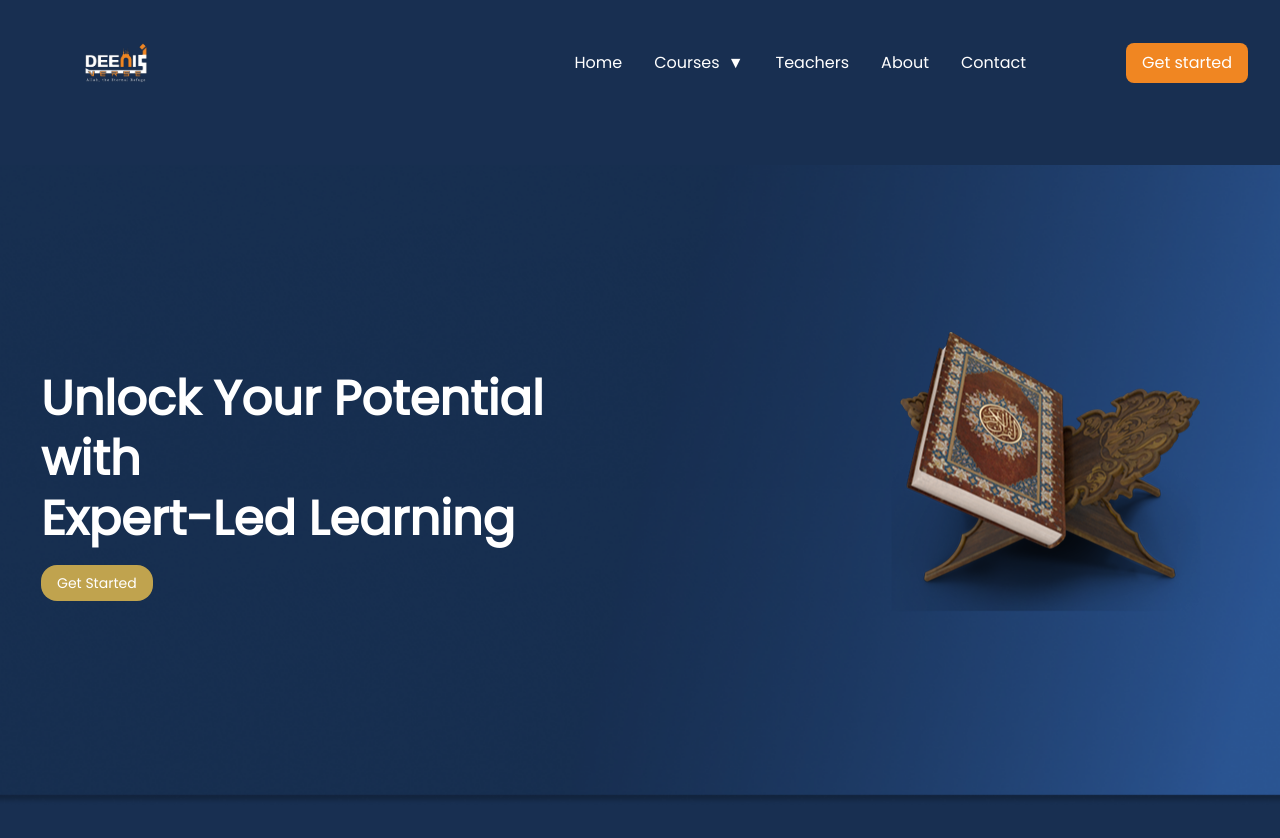
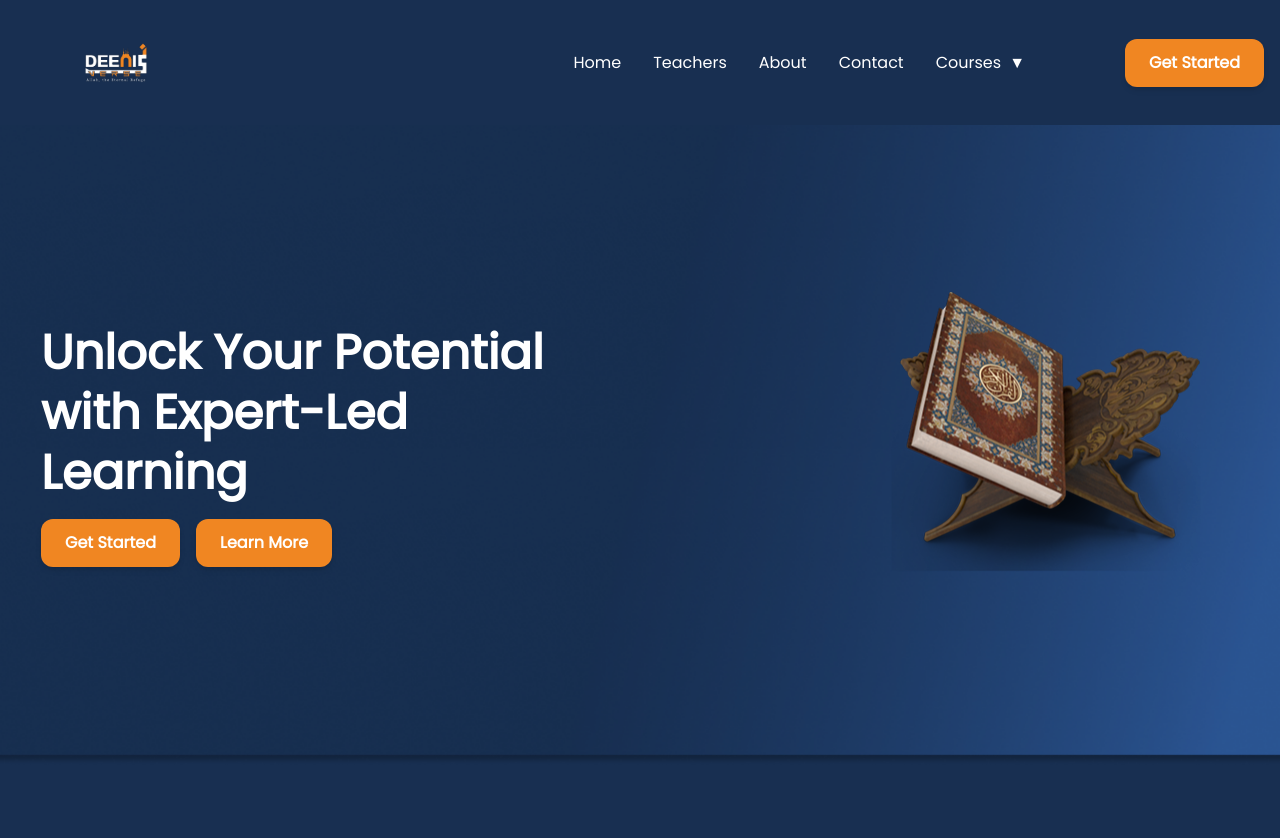
Before and after one commit to HibouDevv/deeniverse, a React (Vite) app: page / in a window 1280 px wide. Shown: the top 838 px of the page. After the commit the page ends 800 px from the top, so only its background shows below. Built offline with nearby package versions, Linux system fonts and the light colour scheme.

Commit message:
Framer motion added

```diff
--- a/package.json
+++ b/package.json
@@ -11,6 +11,7 @@
   },
   "dependencies": {
     "@tailwindcss/vite": "^4.1.11",
+    "framer-motion": "^12.23.6",
     "install": "^0.13.0",
     "npm": "^11.4.2",
     "react": "^19.1.0",
--- a/src/Components/Hero/Hero.jsx
+++ b/src/Components/Hero/Hero.jsx
@@ -1,9 +1,9 @@
 import React from 'react';
+import { motion } from 'framer-motion';
 import FullWidth from '../Layout/FullWidth.jsx';
 import Container from '../Layout/Container.jsx';
 import heroImage from '../../assets/images/hero-grad.png';
-import Button from '../UI/Button.jsx';
-import HeaderImage from "../../assets/images/head-image.png";
+import HeaderImage from '../../assets/images/head-image.png';
 
 const Hero = () => {
   return (
@@ -14,21 +14,51 @@ const Hero = () => {
       >
         <Container className="flex flex-col md:flex-row justify-center items-center gap-8 md:gap-[300px] min-h-[80vh]">
 
-          {/* Hero text */}
-          <div className='text-left flex flex-col items-start mb-8 md:mb-0 max-w-lg'>
-            <h1 className='text-white text-3xl sm:text-4xl md:text-5xl font-bold leading-tight mb-4'>
-              Unlock Your Potential with <br /> Expert-Led Learning
-            </h1>
+          {/* Text Section */}
+          <motion.div
+            initial={{ opacity: 0, x: -50 }}
+            animate={{ opacity: 1, x: 0 }}
+            transition={{ duration: 1 }}
+            className="text-left flex flex-col items-start mb-8 md:mb-0 max-w-lg"
+          >
+            <motion.h1
+              initial={{ opacity: 0, y: -20 }}
+              animate={{ opacity: 1, y: 0 }}
+              transition={{ delay: 0.2, duration: 0.8 }}
+              className="text-white text-3xl sm:text-4xl md:text-5xl font-bold leading-tight mb-4"
+            >
+              Unlock Your Potential with Expert-Led Learning
+            </motion.h1>
 
-            <Button className='bg-[#C0A34E] text-white cursor-pointer py-2 px-4 text-sm rounded-2xl'>
-              Get Started
-            </Button>
-          </div>
+            <div className="flex gap-4">
+              <motion.button
+                whileHover={{ scale: 1.05 }}
+                whileTap={{ scale: 0.95 }}
+                transition={{ type: 'spring', stiffness: 300 }}
+                className="bg-[#F08622] hover:bg-[#d97417] transition-colors duration-300 text-white font-semibold text-sm sm:text-base px-6 py-3 rounded-xl shadow-md hover:shadow-lg focus:outline-none focus:ring-2 focus:ring-[#F08622] focus:ring-offset-2"
+              >
+                Get Started
+              </motion.button>
+              <motion.button
+                whileHover={{ scale: 1.05 }}
+                whileTap={{ scale: 0.95 }}
+                transition={{ type: 'spring', stiffness: 300 }}
+                className="bg-[#F08622] hover:bg-[#d97417] transition-colors duration-300 text-white font-semibold text-sm sm:text-base px-6 py-3 rounded-xl shadow-md hover:shadow-lg focus:outline-none focus:ring-2 focus:ring-[#F08622] focus:ring-offset-2"
+              >
+                Learn More
+              </motion.button>
+            </div>
+          </motion.div>
 
-          {/* Header image */}
-          <div className="w-full md:w-auto max-w-xs sm:max-w-sm md:max-w-none">
+          {/* Image Section */}
+          <motion.div
+            initial={{ opacity: 0, x: 50 }}
+            animate={{ opacity: 1, x: 0 }}
+            transition={{ duration: 1 }}
+            className="w-full md:w-auto max-w-xs sm:max-w-sm md:max-w-none"
+          >
             <img src={HeaderImage} alt="Quran" className="w-full h-auto" />
-          </div>
+          </motion.div>
 
         </Container>
       </section>
--- a/src/Components/Layout/FullWidth.jsx
+++ b/src/Components/Layout/FullWidth.jsx
@@ -2,7 +2,7 @@ import React from 'react'
 
 const FullWidth = ({ children , className}) => {
   return (
-    <div className={`text-black py-10 w-full  ${className}`}>
+    <div className={`text-black  w-full  ${className}`}>
         {children}
     </div>
   )
--- a/src/Components/Navbar/Navbar.jsx
+++ b/src/Components/Navbar/Navbar.jsx
@@ -1,5 +1,6 @@
 import React, { useState } from "react";
-import logo from "../../assets/images/logo.svg"; // Adjust the path as necessary
+import { motion, AnimatePresence } from "framer-motion";
+import logo from "../../assets/images/logo.svg";
 import Container from "../Layout/Container";
 
 const Navbar = () => {
@@ -7,104 +8,115 @@ const Navbar = () => {
   const [sidebarOpen, setSidebarOpen] = useState(false);
   const [sidebarDropdownOpen, setSidebarDropdownOpen] = useState(false);
 
+  const navItemVariants = {
+    hidden: { opacity: 0, y: -10 },
+    visible: (i) => ({
+      opacity: 1,
+      y: 0,
+      transition: {
+        delay: i * 0.1,
+      },
+    }),
+  };
+
   return (
     <>
-    {/* Header start */}
       <Container>
+        <motion.header
+          initial={{ opacity: 0, y: -20 }}
+          animate={{ opacity: 1, y: 0 }}
+          transition={{ duration: 0.5 }}
+          className="text-white flex justify-between items-center"
+        >
+          <motion.img
+            src={logo}
+            alt="Quran Academy"
+            className="w-[200px] h-[125px]"
+            initial={{ opacity: 0, scale: 0.8 }}
+            animate={{ opacity: 1, scale: 1 }}
+            transition={{ delay: 0.2 }}
+          />
 
-   <header className="text-white flex justify-between items-center">
-        {/* Logo */}
-        <img src={logo} alt="Quran Academy" className="w-[200px] h-[125px]" />
-        {/* Navbar start */}
+          {/* Desktop Navigation */}
           <div className="flex justify-between items-center gap-[100px]">
-          <div className="flex items-center">
+            <nav className="hidden md:flex space-x-8 pl-[40px]">
+              {["Home", "Teachers", "About", "Contact"].map((item, index) => (
+                <motion.a
+                  key={item}
+                  href="#"
+                  className="hover:text-[#F08622]"
+                  custom={index}
+                  initial="hidden"
+                  animate="visible"
+                  variants={navItemVariants}
+                >
+                  {item}
+                </motion.a>
+              ))}
 
-          </div>
-          <nav className="hidden md:flex space-x-8 pl-[40px]">
-            <a href="#" className="hover:text-[#F08622]">
-              Home
-            </a>
-            {/* Drop down for courses */}
+              {/* Courses Dropdown */}
               <div
                 className="relative"
                 onMouseEnter={() => setDropdownOpen(true)}
                 onMouseLeave={() => setDropdownOpen(false)}
               >
-              <button
-                className="hover:text-[#F08622] flex items-center gap-1 focus:outline-none"
-                type="button"
-              >
+                <button className="hover:text-[#F08622] flex items-center gap-1 focus:outline-none">
                   Courses
                   <span className="ml-1">▼</span>
                 </button>
+                <AnimatePresence>
                   {dropdownOpen && (
-                <ul className="absolute left-0 mt-2 w-48 bg-white text-[#182F51] rounded shadow-lg z-10">
-                  <li>
+                    <motion.ul
+                      initial={{ opacity: 0, y: -10 }}
+                      animate={{ opacity: 1, y: 0 }}
+                      exit={{ opacity: 0, y: -10 }}
+                      transition={{ duration: 0.3 }}
+                      className="absolute left-0 mt-2 w-48 bg-white text-[#182F51] rounded shadow-lg z-10"
+                    >
+                      {["Quran Recitation", "Tajweed", "Islamic Studies", "Arabic Language"].map(
+                        (course) => (
+                          <li key={course}>
                             <a
                               href="#"
                               className="block px-4 py-2 hover:bg-[#F08622] hover:text-white transition"
                             >
-                      Quran Recitation
+                              {course}
                             </a>
                           </li>
-                  <li>
-                    <a
-                      href="#"
-                      className="block px-4 py-2 hover:bg-[#F08622] hover:text-white transition"
+                        )
+                      )}
+                    </motion.ul>
+                  )}
+                </AnimatePresence>
+              </div>
+            </nav>
+
+            <motion.button
+              whileHover={{ scale: 1.05 }}
+              whileTap={{ scale: 0.95 }}
+              transition={{ type: "spring", stiffness: 300 }}
+              className="bg-[#F08622] hover:bg-[#d97417] transition-colors duration-300 text-white font-semibold text-sm sm:text-base px-6 py-3 rounded-xl shadow-md hover:shadow-lg focus:outline-none focus:ring-2 focus:ring-[#F08622] focus:ring-offset-2"
             >
-                      Tajweed
-                    </a>
-                  </li>
-                  <li>
-                    <a
-                      href="#"
-                      className="block px-4 py-2 hover:bg-[#F08622] hover:text-white transition"
-                    >
-                      Islamic Studies
-                    </a>
-                  </li>
-                  <li>
-                    <a
-                      href="#"
-                      className="block px-4 py-2 hover:bg-[#F08622] hover:text-white transition"
-                    >
-                      Arabic Language
-                    </a>
-                  </li>
-                </ul>
-              )}
-            </div>
-            <a href="#" className="hover:text-[#F08622]">
-              Teachers
-            </a>
-            <a href="#" className="hover:text-[#F08622]">
-              About
-            </a>
-            <a href="#" className="hover:text-[#F08622]">
-              Contact
-            </a>
-          </nav>
-          <div className="flex items-center space-x-4">
-            <button className="bg-[#F08622] text-white font-medium px-4 py-2 rounded-lg cursor-pointer">
-              Get started
-            </button>
-            <button
-              className="md:hidden text-2xl"
-              onClick={() => setSidebarOpen(true)}
-            >
+              Get Started
+            </motion.button>
+
+            <button className="md:hidden text-2xl" onClick={() => setSidebarOpen(true)}>
               ☰
             </button>
           </div>
-        </div>
-      </header>
-
+        </motion.header>
       </Container>
 
-      {/* Sidebar for mobile */}
-      <div
-        className={`fixed top-0 left-0 h-full w-64 bg-white text-[#182F51] z-50 transform ${
-          sidebarOpen ? "translate-x-0" : "-translate-x-full"
-        } transition-transform duration-300 md:hidden`}
+      {/* Mobile Sidebar */}
+      <AnimatePresence>
+        {sidebarOpen && (
+          <>
+            <motion.div
+              initial={{ x: "-100%" }}
+              animate={{ x: 0 }}
+              exit={{ x: "-100%" }}
+              transition={{ duration: 0.3 }}
+              className="fixed top-0 left-0 h-full w-64 bg-white text-[#182F51] z-50 md:hidden"
             >
               <div className="flex justify-between items-center p-4 border-b">
                 <img src={logo} alt="Quran Academy" className="w-32 h-20" />
@@ -117,13 +129,16 @@ const Navbar = () => {
                 </button>
               </div>
               <nav className="flex flex-col p-4 space-y-2">
+                {["Home", "Teachers", "About", "Contact"].map((item) => (
                   <a
+                    key={item}
                     href="#"
                     className="hover:text-[#F08622] py-2"
                     onClick={() => setSidebarOpen(false)}
                   >
-            Home
+                    {item}
                   </a>
+                ))}
                 <div>
                   <button
                     className="flex items-center gap-1 w-full hover:text-[#F08622] py-2 focus:outline-none"
@@ -132,80 +147,51 @@ const Navbar = () => {
                     Courses
                     <span className="ml-1">{sidebarDropdownOpen ? "▲" : "▼"}</span>
                   </button>
+                  <AnimatePresence>
                     {sidebarDropdownOpen && (
-              <ul className="pl-4">
-                <li>
+                      <motion.ul
+                        initial={{ opacity: 0, y: -10 }}
+                        animate={{ opacity: 1, y: 0 }}
+                        exit={{ opacity: 0, y: -10 }}
+                        className="pl-4"
+                      >
+                        {["Quran Recitation", "Tajweed", "Islamic Studies", "Arabic Language"].map(
+                          (course) => (
+                            <li key={course}>
                               <a
                                 href="#"
                                 className="block px-2 py-2 hover:bg-[#F08622] hover:text-white rounded transition"
                                 onClick={() => setSidebarOpen(false)}
                               >
-                    Quran Recitation
+                                {course}
                               </a>
                             </li>
-                <li>
-                  <a
-                    href="#"
-                    className="block px-2 py-2 hover:bg-[#F08622] hover:text-white rounded transition"
-                    onClick={() => setSidebarOpen(false)}
+                          )
+                        )}
+                      </motion.ul>
+                    )}
+                  </AnimatePresence>
+                </div>
+                <motion.button
+                  whileHover={{ scale: 1.05 }}
+                  className="bg-[#F08622] text-white font-semibold px-4 py-2 rounded-lg mt-4"
                 >
-                    Tajweed
-                  </a>
-                </li>
-                <li>
-                  <a
-                    href="#"
-                    className="block px-2 py-2 hover:bg-[#F08622] hover:text-white rounded transition"
-                    onClick={() => setSidebarOpen(false)}
-                  >
-                    Islamic Studies
-                  </a>
-                </li>
-                <li>
-                  <a
-                    href="#"
-                    className="block px-2 py-2 hover:bg-[#F08622] hover:text-white rounded transition"
-                    onClick={() => setSidebarOpen(false)}
-                  >
-                    Arabic Language
-                  </a>
-                </li>
-              </ul>
-            )}
-          </div>
-          <a
-            href="#"
-            className="hover:text-[#F08622] py-2"
-            onClick={() => setSidebarOpen(false)}
-          >
-            Teachers
-          </a>
-          <a
-            href="#"
-            className="hover:text-[#F08622] py-2"
-            onClick={() => setSidebarOpen(false)}
-          >
-            About
-          </a>
-          <a
-            href="#"
-            className="hover:text-[#F08622] py-2"
-            onClick={() => setSidebarOpen(false)}
-          >
-            Contact
-          </a>
-          <button className="bg-[#F08622] text-white font-semibold px-4 py-2 rounded-lg mt-4">
                   Register
-          </button>
+                </motion.button>
               </nav>
-      </div>
+            </motion.div>
+
             {/* Overlay */}
-      {sidebarOpen && (
-        <div
-          className="fixed inset-0 bg-black bg-opacity-40 z-40 md:hidden"
+            <motion.div
+              initial={{ opacity: 0 }}
+              animate={{ opacity: 0.4 }}
+              exit={{ opacity: 0 }}
+              className="fixed inset-0 bg-black z-40 md:hidden"
               onClick={() => setSidebarOpen(false)}
             />
+          </>
         )}
+      </AnimatePresence>
     </>
   );
 };
```
Also changed, not shown: 1 other file (tests, documents, lock files or other folders). Lines whose indentation alone changed are shown as unchanged.
